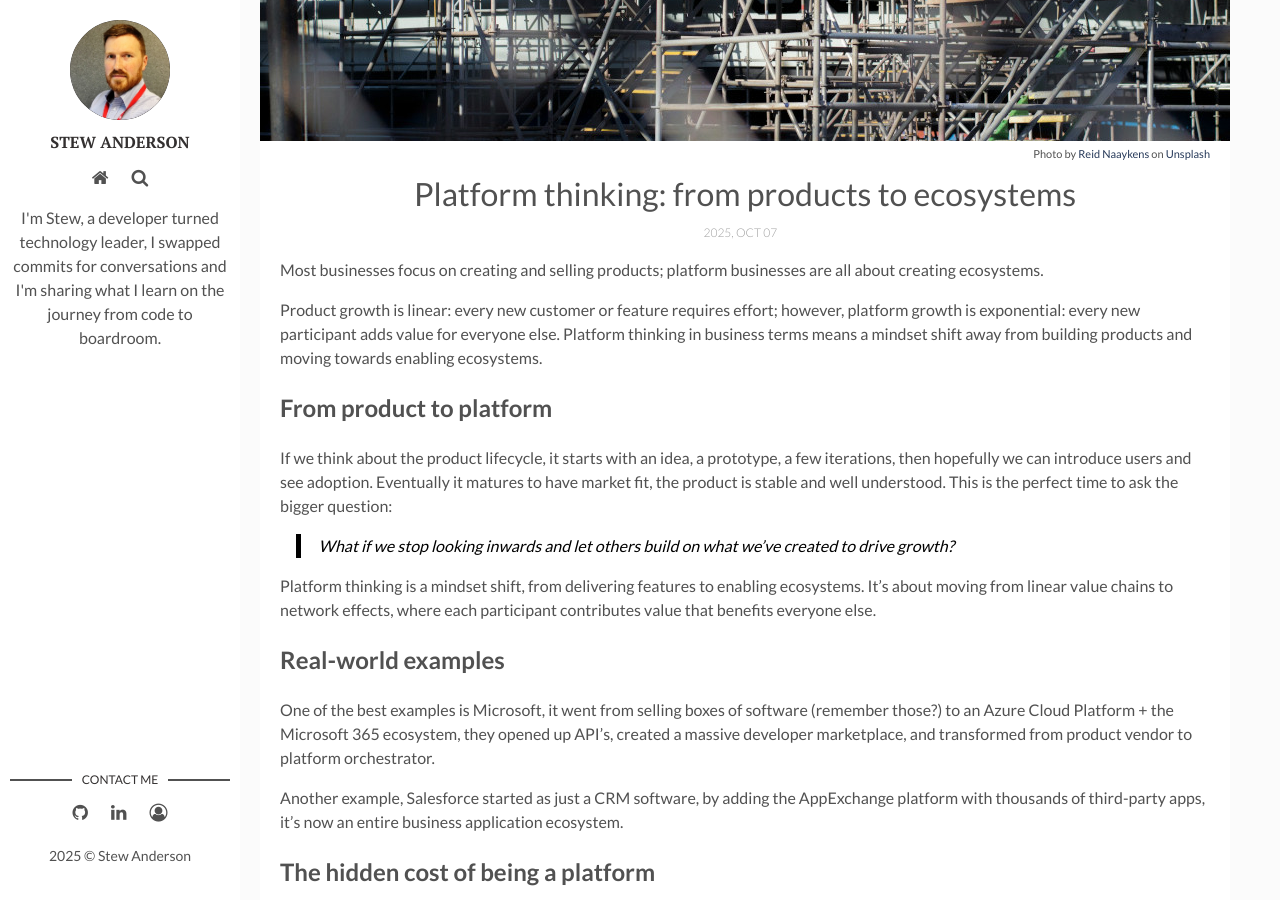
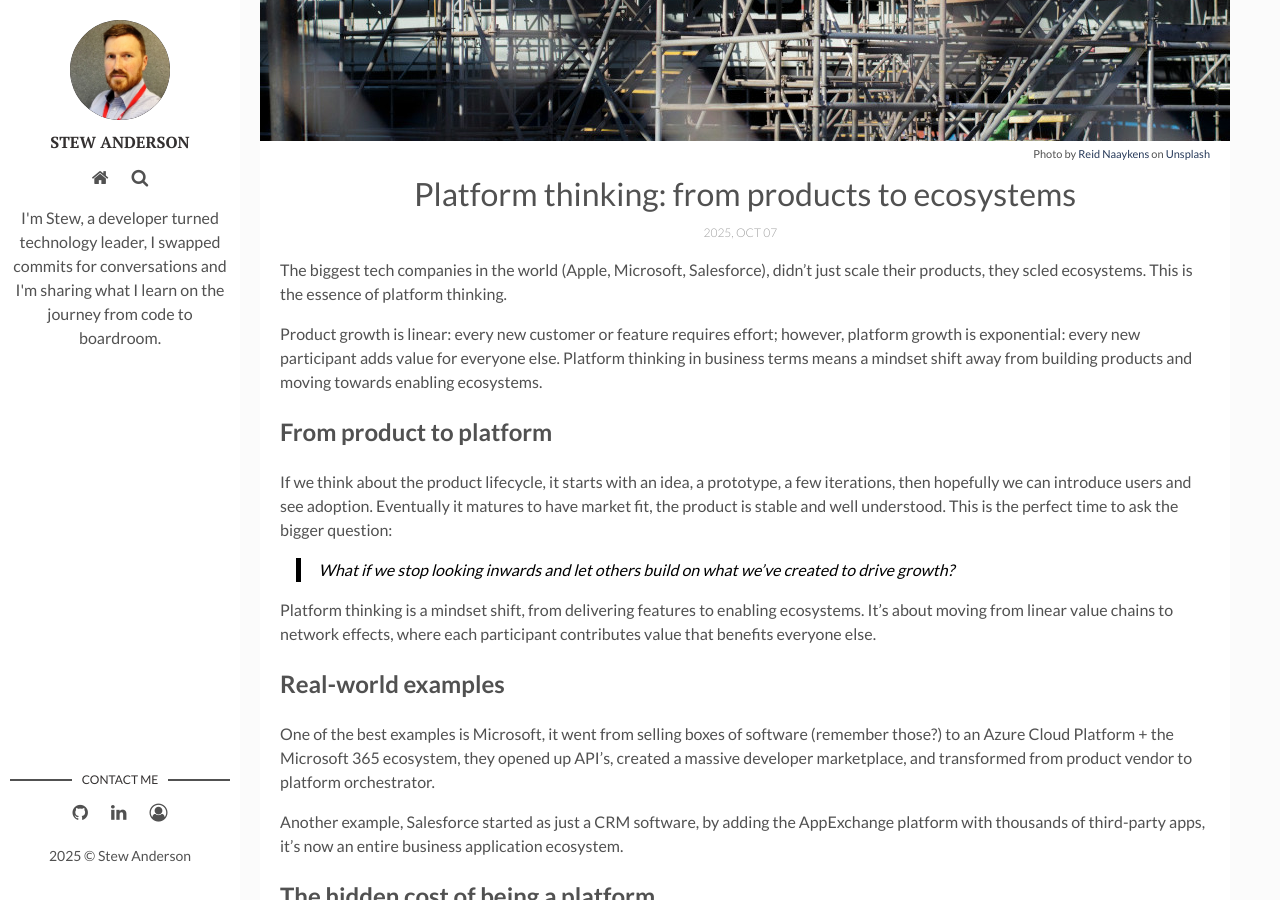
Before and after one commit to stew-anderson/blog, a Jekyll site: the page built from _posts/2025-10-07-platform-thinking-from-products-to-ecosystems.markdown, in a window 1280 px wide and 900 px high, scrolled down 379 px. Built offline with Jekyll 4.4.1, drawn with Linux system fonts in a browser that asks for light colours; some of the changed text lies outside the part shown.

Commit message:
Improving opening line

```diff
--- a/_posts/2025-10-07-platform-thinking-from-products-to-ecosystems.markdown
+++ b/_posts/2025-10-07-platform-thinking-from-products-to-ecosystems.markdown
@@ -4,13 +4,13 @@ title: "Platform thinking: from products to ecosystems"
 date: "2025-10-07 00:00:00 +0000"
 description: "From APIs to AI: why platform thinking is both a business strategy and an architectural shift toward scalable, intelligent ecosystems."
 img: "platform-thinking-from-products-to-ecosystems.jpg"
-tags: ["Strategy", "Growth", "AI", "Software Delivery"]
+tags: ["Strategy", "Growth", "AI", "Software Delivery", "Digital Transformation"]
 unsplashphotographer: "Reid Naaykens"
 unsplashuser: "@reidnaa"
 unsplashimage: "gray-metal-building-with-glass-windows-Wf_kNhZzL0A"
 ---
 
-Most businesses focus on creating and selling products; platform businesses are all about creating ecosystems.
+The biggest tech companies in the world (Apple, Microsoft, Salesforce), didn't just scale their products, they scled ecosystems. This is the essence of platform thinking.
 
 Product growth is linear: every new customer or feature requires effort; however, platform growth is exponential: every new participant adds value for everyone else.
 Platform thinking in business terms means a mindset shift away from building products and moving towards enabling ecosystems.
```
